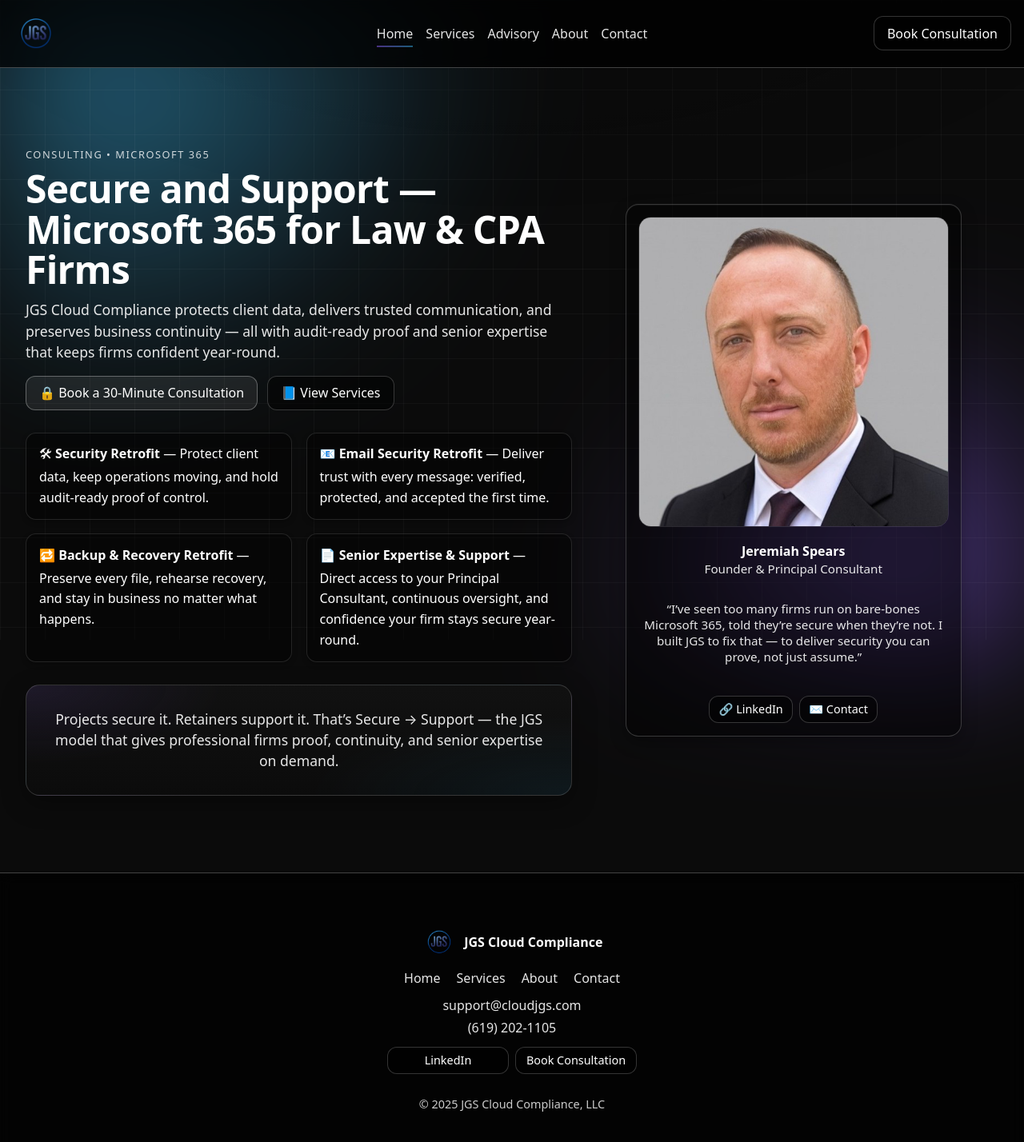
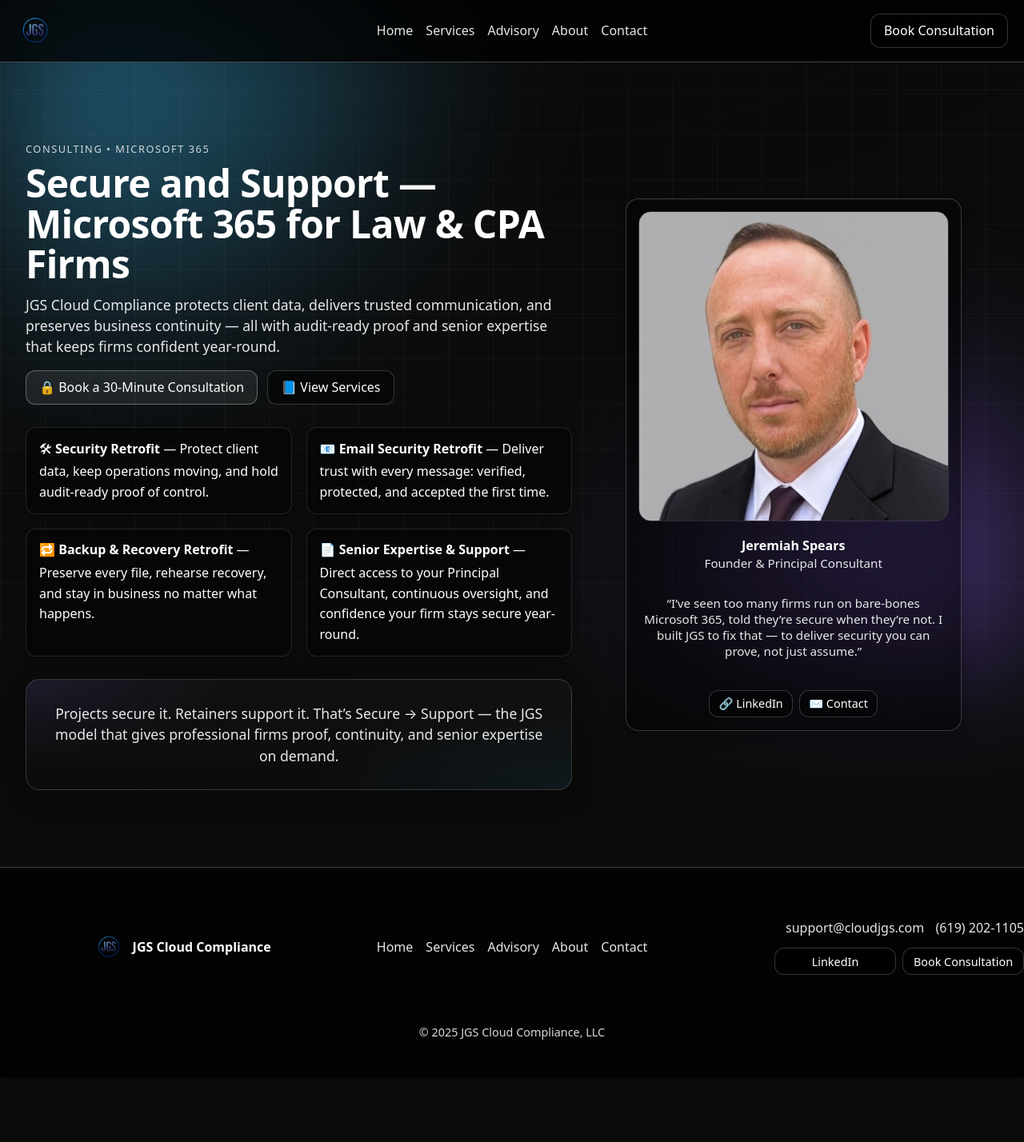
Before and after one commit to jspears80/jgs, a Next.js app: page / in a window 1280 px wide. Shown: the top 1428 px of the page at 80% size. After the commit the page ends 1348 px from the top, so only its background shows below. Built offline with nearby package versions, Linux system fonts and the light colour scheme.

Commit message:
Update layout.tsx

```diff
--- a/app/layout.tsx
+++ b/app/layout.tsx
@@ -29,32 +29,27 @@ export default function RootLayout({
               gridTemplateColumns: '1fr auto 1fr',
               alignItems: 'center',
               gap: '1rem',
+              padding: '.9rem 1.25rem',
             }}
           >
-            {/* Brand (left) */}
+            {/* Brand */}
             <div style={{ display: 'flex', alignItems: 'center' }}>
-              <a
-                href="/"
-                className="brand"
-                aria-label="JGS Cloud Compliance — Home"
-              >
-                <img src="/Logo.png" alt="" className="logo" />
+              <a href="/" className="brand" aria-label="JGS Cloud Compliance — Home">
+                <img src="/Logo.png" alt="JGS Cloud Compliance" className="logo" style={{ height: 48 }} />
               </a>
             </div>
 
-            {/* Nav (center) */}
-            <nav
-              aria-label="Main navigation"
-              style={{ display: 'flex', justifyContent: 'center' }}
-            >
-              <Nav />
+            {/* Main Nav */}
+            <nav className="nav-links unified-nav" aria-label="Main navigation">
+              <a href="/">Home</a>
+              <a href="/services">Services</a>
+              <a href="/advisory">Advisory</a>
+              <a href="/about">About</a>
+              <a href="/contact">Contact</a>
             </nav>
 
-            {/* CTA (right) */}
-            <div
-              className="nav-right"
-              style={{ display: 'flex', justifyContent: 'flex-end' }}
-            >
+            {/* CTA */}
+            <div className="nav-right" style={{ display: 'flex', justifyContent: 'flex-end' }}>
               <a className="btn btn-cta" href="/contact">
                 Book Consultation
               </a>
@@ -72,72 +67,52 @@ export default function RootLayout({
           <div
             className="container"
             style={{
-              display: 'flex',
-              flexDirection: 'column',
+              display: 'grid',
+              gridTemplateColumns: '1fr auto 1fr',
               alignItems: 'center',
+              gap: '1rem',
               textAlign: 'center',
-              gap: '0.75rem',
-              padding: '2rem 0',
+              padding: '2rem 0 1rem',
             }}
           >
             {/* Brand */}
-            <div
-              style={{
-                display: 'flex',
-                alignItems: 'center',
-                gap: '.6rem',
-                justifyContent: 'center',
-              }}
-            >
+            <div className="footer-brand" style={{ display: 'flex', alignItems: 'center', gap: '.6rem' }}>
               <img
                 src="/Logo.png"
                 alt="JGS Cloud Compliance"
                 className="footer-logo"
-                style={{ height: '44px', opacity: '.95' }}
+                style={{ height: 40, opacity: 0.95 }}
               />
               <span style={{ fontWeight: 600 }}>JGS Cloud Compliance</span>
             </div>
 
-            {/* Navigation */}
-            <nav
-              className="footer-links"
-              aria-label="Footer navigation"
-              style={{
-                display: 'flex',
-                gap: '1.25rem',
-                flexWrap: 'wrap',
-                justifyContent: 'center',
-              }}
-            >
+            {/* Footer Nav */}
+            <nav className="footer-links unified-nav" aria-label="Footer navigation">
               <a href="/">Home</a>
               <a href="/services">Services</a>
+              <a href="/advisory">Advisory</a>
               <a href="/about">About</a>
               <a href="/contact">Contact</a>
             </nav>
 
             {/* Contact */}
             <div
+              className="footer-contact"
               style={{
                 display: 'flex',
-                flexDirection: 'column',
                 alignItems: 'center',
-                gap: '.4rem',
+                justifyContent: 'flex-end',
+                gap: '.9rem',
+                flexWrap: 'wrap',
               }}
             >
               <a href="mailto:support@cloudjgs.com" className="footer-link">
                 support@cloudjgs.com
               </a>
-              <a
-                href="tel:+16192021105"
-                className="footer-link"
-                style={{ opacity: '.9' }}
-              >
+              <a href="tel:+16192021105" className="footer-link" style={{ opacity: 0.9 }}>
                 (619) 202-1105
               </a>
-              <div
-                className="footer-actions"
-                style={{ display: 'flex', gap: '.5rem', marginTop: '.4rem' }}
-              >
+              <div className="footer-actions" style={{ display: 'flex', gap: '.5rem' }}>
                 <a
                   className="btn sm"
                   href="https://www.linkedin.com/in/jspears80/"
@@ -151,17 +126,20 @@ export default function RootLayout({
                 </a>
               </div>
             </div>
+          </div>
 
           {/* Copyright */}
-            <p
+          <div
+            className="container"
             style={{
-                marginTop: '1rem',
-                opacity: '.8',
+              textAlign: 'center',
+              marginTop: '.9rem',
+              opacity: 0.85,
               fontSize: '.9rem',
+              paddingBottom: '1rem',
             }}
           >
             © {new Date().getFullYear()} JGS Cloud Compliance, LLC
-            </p>
           </div>
         </footer>
       </body>
```
Lines whose indentation alone changed are shown as unchanged.
